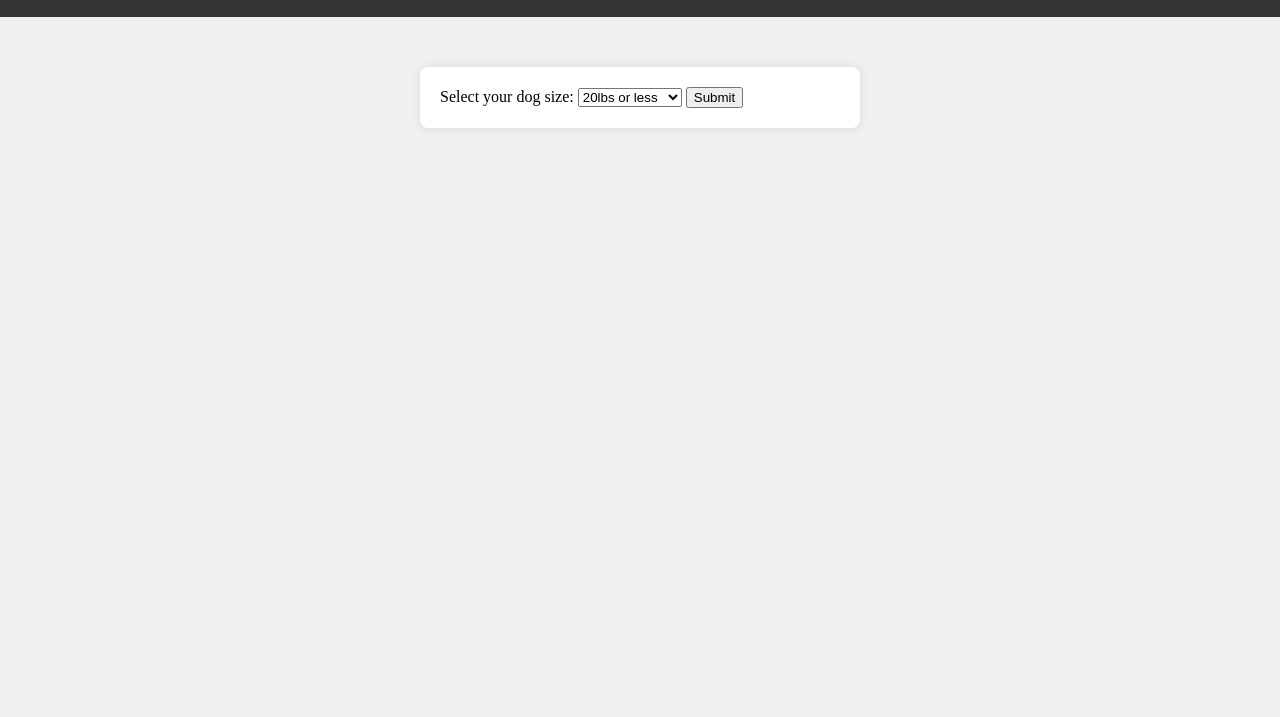
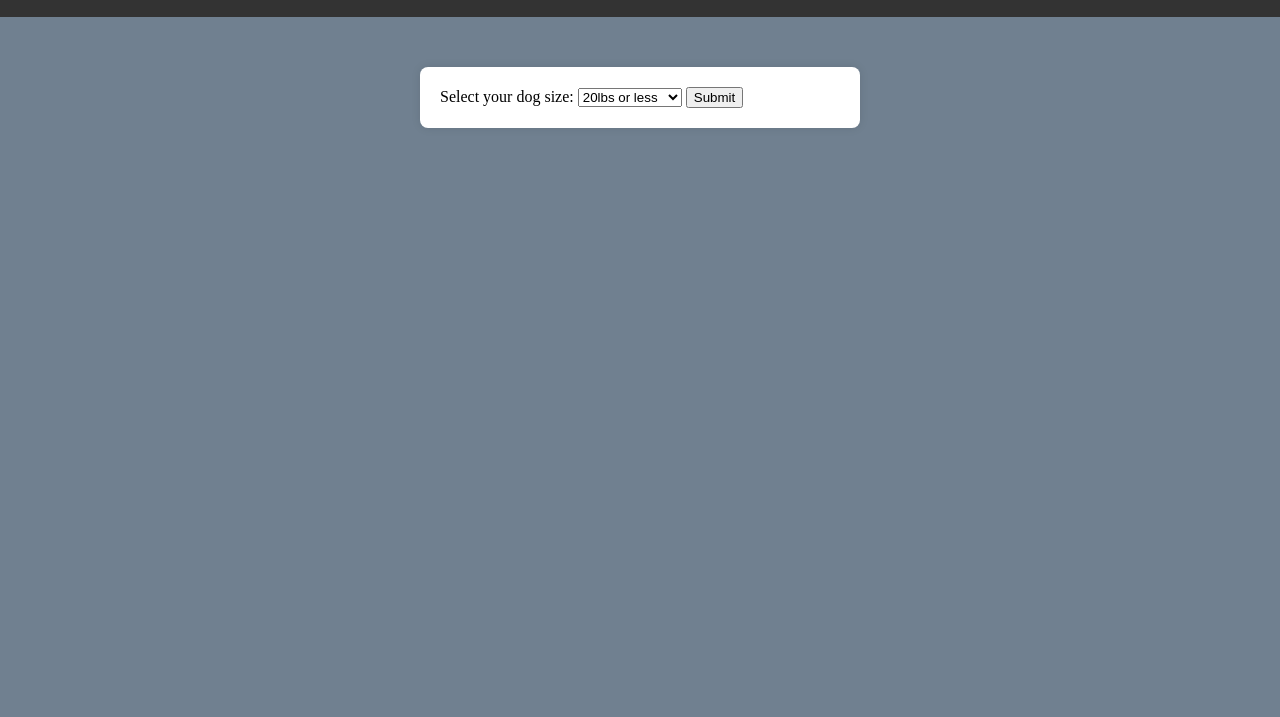
Before and after one commit to sammersheikh/humanToDog, a website: page public/index.html in a window 1280 px wide. Shown: the part 83-800 px from the top of the page. Drawn offline with Linux system fonts and the light colour scheme.

Commit message:
updatestyles

```diff
--- a/public/styles.css
+++ b/public/styles.css
@@ -1,5 +1,5 @@
 body {
-    background-color: #f0f0f0;
+    background-color: slategray;
     margin: 0;
 }
 
```
